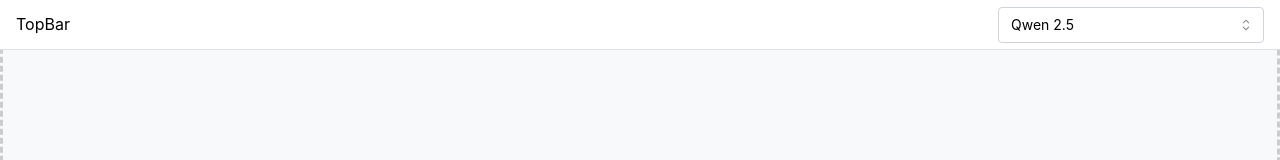
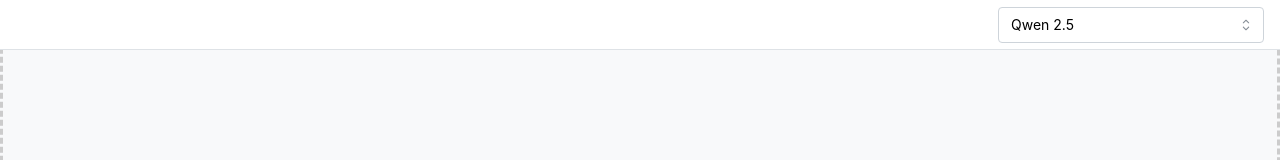
Before and after one commit to qnkhuat/deepread, a React (Vite) app in the folder frontend/: page / in a window 1280 px wide. Shown: the top 160 px of the page. Built offline with nearby package versions, Linux system fonts and the light colour scheme.

Commit message:
decent layout with chattable model

```diff
--- a/frontend/src/components/Chat.jsx
+++ b/frontend/src/components/Chat.jsx
@@ -9,13 +9,14 @@
           {messages.filter(message => !message.hide).map((message, index) => (
             <Paper
               key={index}
-              shadow="sm"
-              p="sm"
-              radius="md"
               style={{
+                marginTop: 0,
+                marginBottom: 0,
+                padding: '10px 16px',
+                borderRadius: '8px',
                 maxWidth: '80%',
                 marginLeft: message.role === 'user' ? 'auto' : 0,
-                backgroundColor: message.role === 'user' ? 'var(--mantine-primary-color)' : 'var(--mantine-color-gray-1)',
+                backgroundColor: message.role === 'user' ? '#007bff' : 'white',
                 color: message.role === 'user' ? 'white' : 'inherit'
               }}
             >
--- a/frontend/src/components/TopBar.jsx
+++ b/frontend/src/components/TopBar.jsx
@@ -9,7 +9,6 @@
     <Container fluid h="100%">
       <Group justify="space-between" h="100%">
         <Group>
-          <span>TopBar</span>
         </Group>
         <Group>
           <Select
--- a/frontend/src/index.css
+++ b/frontend/src/index.css
@@ -10,3 +10,53 @@
     height: 100%;
     width: 100%;
 }
+
+
+/* http://meyerweb.com/eric/tools/css/reset/
+   v2.0 | 20110126
+   License: none (public domain)
+*/
+
+html, body, div, span, applet, object, iframe,
+h1, h2, h3, h4, h5, h6, p, blockquote, pre,
+a, abbr, acronym, address, big, cite, code,
+del, dfn, em, img, ins, kbd, q, s, samp,
+small, strike, strong, sub, sup, tt, var,
+b, u, i, center,
+dl, dt, dd, ol, ul, li,
+fieldset, form, label, legend,
+table, caption, tbody, tfoot, thead, tr, th, td,
+article, aside, canvas, details, embed,
+figure, figcaption, footer, header, hgroup,
+menu, nav, output, ruby, section, summary,
+time, mark, audio, video {
+	margin: 0;
+	padding: 0;
+	border: 0;
+	font-size: 100%;
+	font: inherit;
+	vertical-align: baseline;
+}
+/* HTML5 display-role reset for older browsers */
+article, aside, details, figcaption, figure,
+footer, header, hgroup, menu, nav, section {
+	display: block;
+}
+body {
+	line-height: 1;
+}
+ol, ul {
+	list-style: none;
+}
+blockquote, q {
+	quotes: none;
+}
+blockquote:before, blockquote:after,
+q:before, q:after {
+	content: '';
+	content: none;
+}
+table {
+	border-collapse: collapse;
+	border-spacing: 0;
+}
--- a/frontend/src/pages/Viewer.jsx
+++ b/frontend/src/pages/Viewer.jsx
@@ -4,7 +4,6 @@
 import {Grid, Stack, Button, Center, Text, Paper} from '@mantine/core';
 import 'react-pdf/dist/esm/Page/AnnotationLayer.css';
 import 'react-pdf/dist/esm/Page/TextLayer.css';
-import ReactMarkdown from 'react-markdown';
 import Chat from '../components/Chat';
 import { useSettings } from '../contexts/SettingsContext';
 
@@ -66,7 +65,7 @@
 
       try {
         // Get a summarization of the document
-        const fileResponse = await fetch(`${BACKEND_URL}/to_markdown`, {
+        const fileResponse = await fetch(`${BACKEND_URL}/api/to_markdown`, {
           method: 'POST',
           body: formData,
         });
@@ -76,7 +75,7 @@
         messages.push({content: `Please summarize the paper.`, role: 'user', hide: true});
 
         // Request summary from chat endpoint
-        const response = await fetch(`${BACKEND_URL}/chat`, {
+        const response = await fetch(`${BACKEND_URL}/api/chat`, {
           method: 'POST',
           headers: {
             'Content-Type': 'application/x-www-form-urlencoded',
@@ -142,14 +141,6 @@
     e.preventDefault();
     if (!inputMessage.trim()) return;
 
-    const modelConfig = settings.model;
-    const currentConfig = settings.apiConfigs[settings.model];
-
-    // Check if configuration is required but missing
-    if (modelConfig.fields.some(f => f.required) && !currentConfig) {
-      return;
-    }
-
     const newUserMessage = {content: inputMessage, role: 'user'};
     const newMessages = [...messages, newUserMessage];
     setMessages(newMessages);
@@ -164,7 +155,6 @@
         body: new URLSearchParams({
           messages: JSON.stringify(newMessages),
           model_name: settings.model,
-          api_config: JSON.stringify(settings.apiConfigs[settings.model])
         })
       });
 
```
Also changed, not shown: 1 other file (tests, documents, lock files or other folders).
